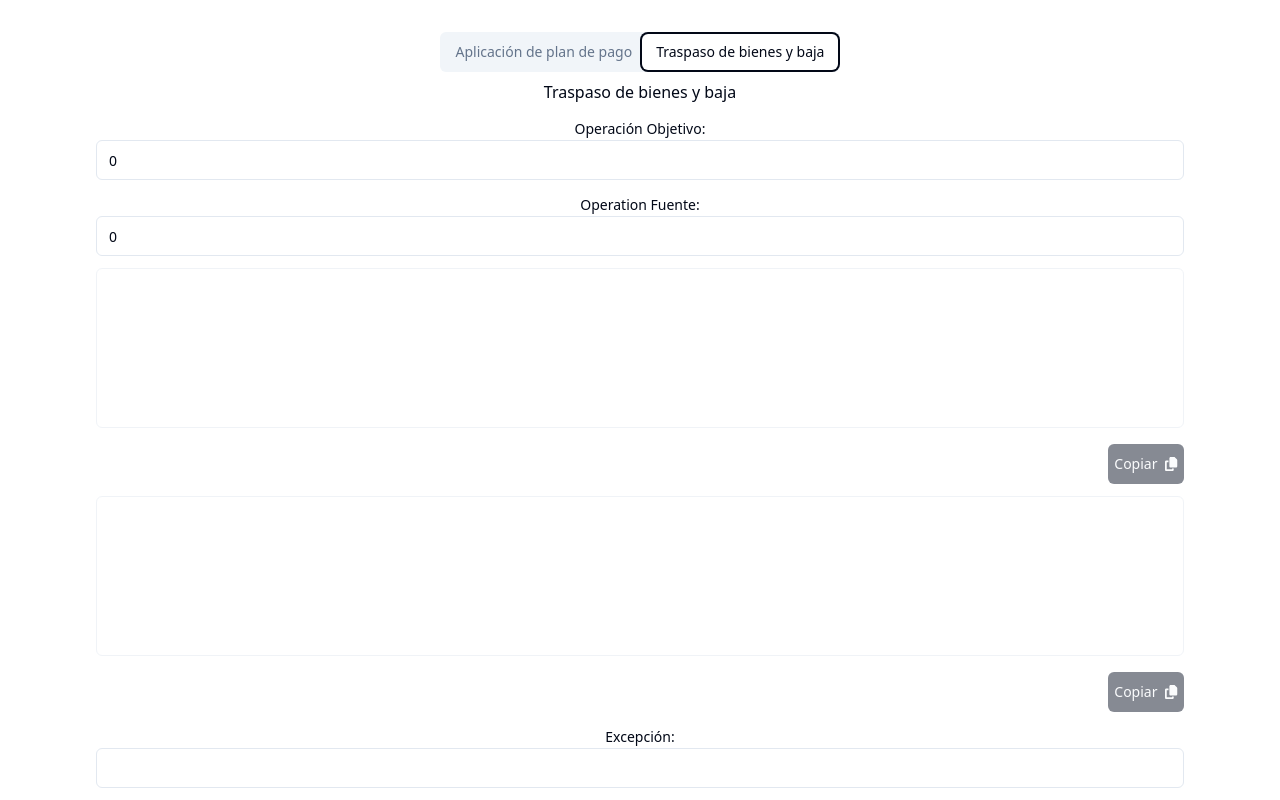
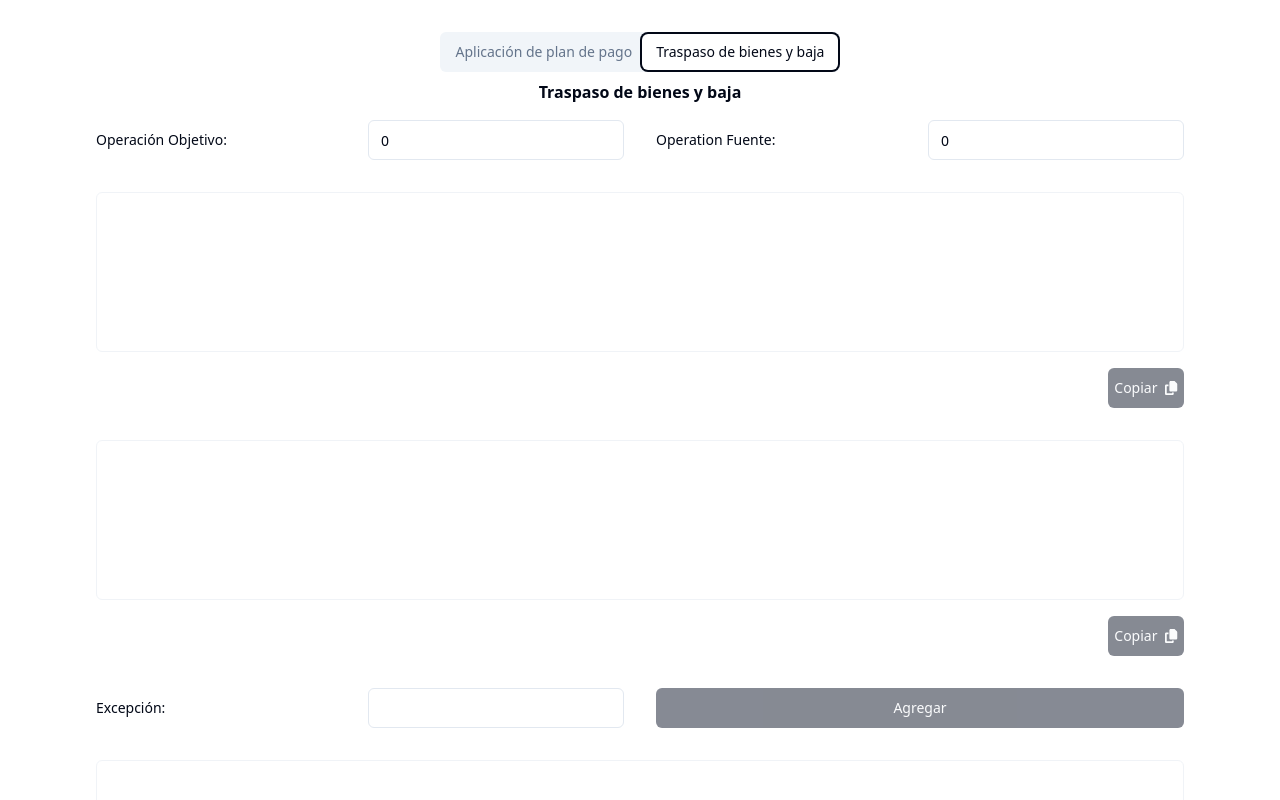
Before and after one commit to jokinz/maaq-payment-plan-analyzer, a React (Vite) app: page / in a window 1280 px wide. Both pictures are taken after a click on the tab "Traspaso de bienes y baja". Shown: the top 800 px of the page. Built offline with nearby package versions, Linux system fonts and the light colour scheme.

Commit message:
updated ui

```diff
--- a/src/components/TraspasoDeBienesYBaja.tsx
+++ b/src/components/TraspasoDeBienesYBaja.tsx
@@ -41,12 +41,12 @@ function TraspasoDeBienesYBaja() {
   const [selectedStatus, setSelectedStatus] = useState('')
   const [exception, setException] = useState('')
   const [exceptionsList, setExceptionsList] = useState<string[]>([])
-  console.log(selectedStatus)
 
   return (
-    <div className="flex flex-col gap-3">
-      <h2>Traspaso de bienes y baja</h2>
-      <p>
+    <div className="flex flex-col gap-4">
+      <h2 className="font-bold">Traspaso de bienes y baja</h2>
+      <section className="grid grid-cols-2 gap-8 items-center">
+        <div className="grid grid-cols-2 gap-4 items-center text-left">
           <Label htmlFor="targetOperation">Operación Objetivo: </Label>
           <Input
             id="targetOperation"
@@ -55,8 +55,8 @@ function TraspasoDeBienesYBaja() {
               setTargetOperation(parseInt(event.target.value))
             }}
           />
-      </p>
-      <p>
+        </div>
+        <div className="grid grid-cols-2 gap-4 items-center text-left">
           <Label htmlFor="sourceOperation">Operation Fuente: </Label>
           <Input
             id="sourceOperation"
@@ -66,7 +66,7 @@ function TraspasoDeBienesYBaja() {
               setSourceOperation(parseInt(event.target.value))
             }}
           />
-      </p>
+        </div>
         <Query
           content={
             targetOperation
@@ -81,7 +81,7 @@ function TraspasoDeBienesYBaja() {
               : ''
           }
         ></Query>
-      <p>
+        <div className="grid grid-cols-2 gap-4 items-center text-left">
           <Label htmlFor="exception">Excepción: </Label>
           <Input
             id="exception"
@@ -90,7 +90,7 @@ function TraspasoDeBienesYBaja() {
               setException(event.target.value)
             }}
           />
-      </p>
+        </div>
         <Button
           disabled={exception === ''}
           onClick={(event) => {
@@ -102,12 +102,11 @@ function TraspasoDeBienesYBaja() {
           Agregar
         </Button>
         {exceptionsList.length > 0 && (
-        <>
+          <div className="flex gap-2 items-center">
             <p>Excepciones: </p>
             {exceptionsList.map((item, index) => (
-            <p key={index}>
-              {item}{' '}
               <Button
+                variant={'destructive'}
                 onClick={(event) => {
                   event.preventDefault()
                   setExceptionsList((prevState) =>
@@ -115,11 +114,10 @@ function TraspasoDeBienesYBaja() {
                   )
                 }}
               >
-                X
+                {item} X
               </Button>
-            </p>
             ))}
-        </>
+          </div>
         )}
 
         <Query
@@ -193,6 +191,7 @@ function TraspasoDeBienesYBaja() {
             )}
           </>
         )}
+      </section>
     </div>
   )
 }
```
Lines whose indentation alone changed are shown as unchanged.
